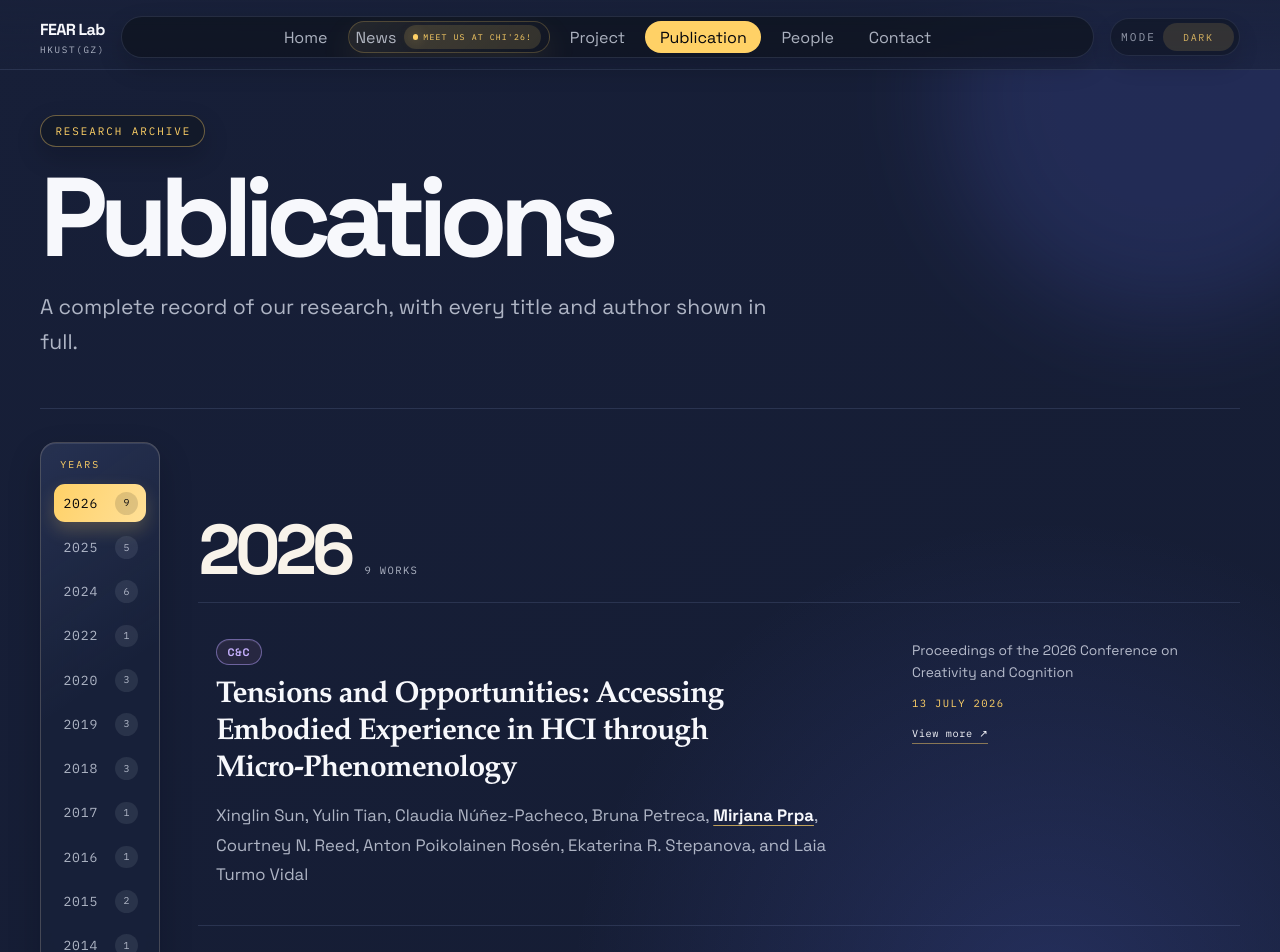
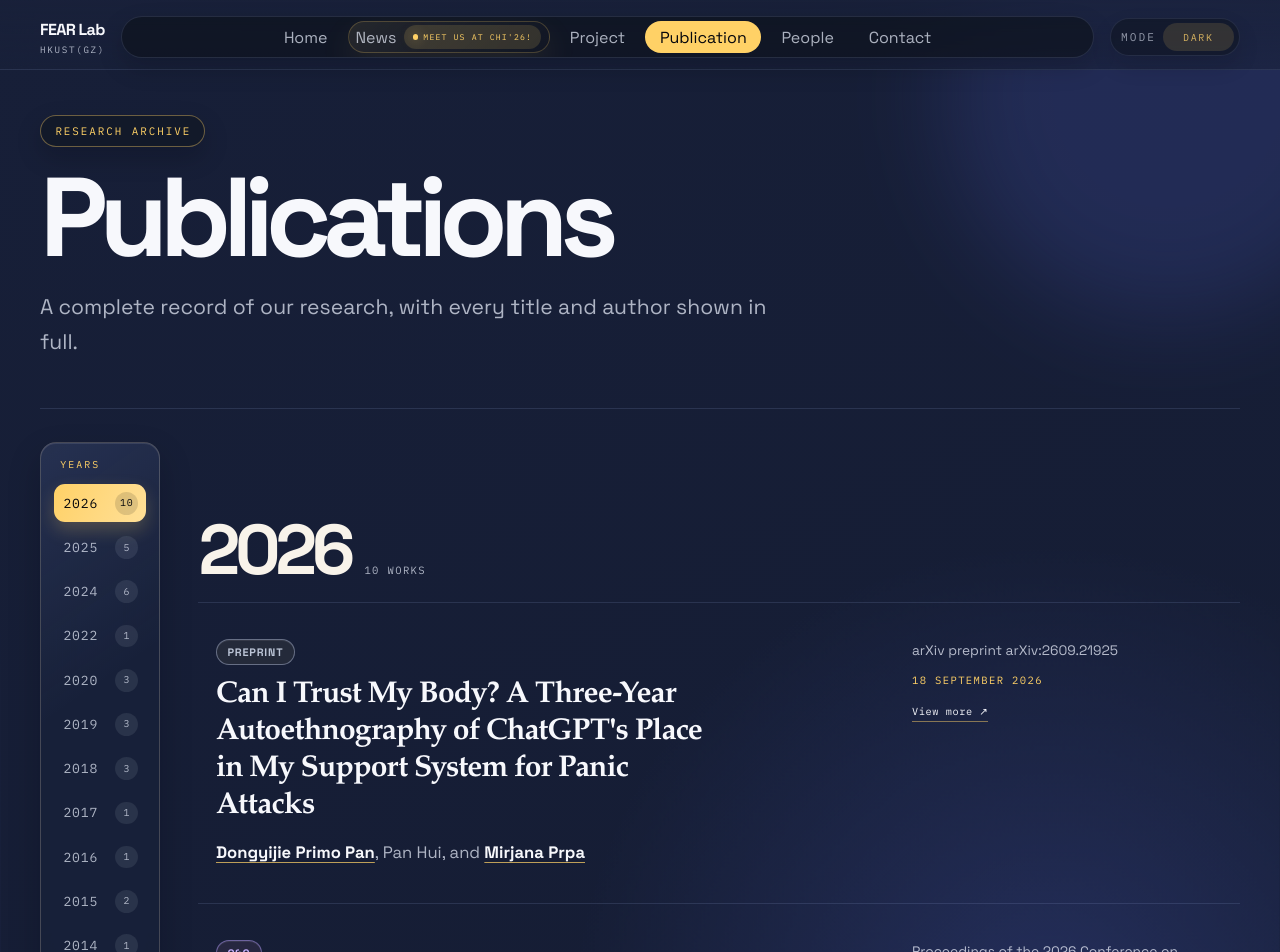
Before and after one commit to PrimoPan/FearLab, a React (Vite) app: page /publications in a window 1280 px wide. Shown: the top 952 px of the page. Built offline with nearby package versions, Linux system fonts and the light colour scheme.

Commit message:
2026-10-05 19:34 HKT add Mirjana panic support preprint

```diff
--- a/src/data/publications/2026.ts
+++ b/src/data/publications/2026.ts
@@ -1,5 +1,18 @@
 import type { PublicationRecord } from './types'
 export const publications2026 = [
+  {
+    id: 'can-i-trust-my-body',
+    title:
+      "Can I Trust My Body? A Three-Year Autoethnography of ChatGPT's Place in My Support System for Panic Attacks",
+    authors: ['Dongyijie Primo Pan', 'Pan Hui', 'Mirjana Prpa'],
+    year: 2026,
+    date: '18 September 2026',
+    sortDate: '2026-09-18',
+    kind: 'preprint',
+    venueTag: 'preprint',
+    venue: 'arXiv preprint arXiv:2609.21925',
+    articleUrl: 'https://arxiv.org/abs/2609.21925'
+  },
   {
     id: 'tensions-and-opportunities-micro-phenomenology',
     title:
```
